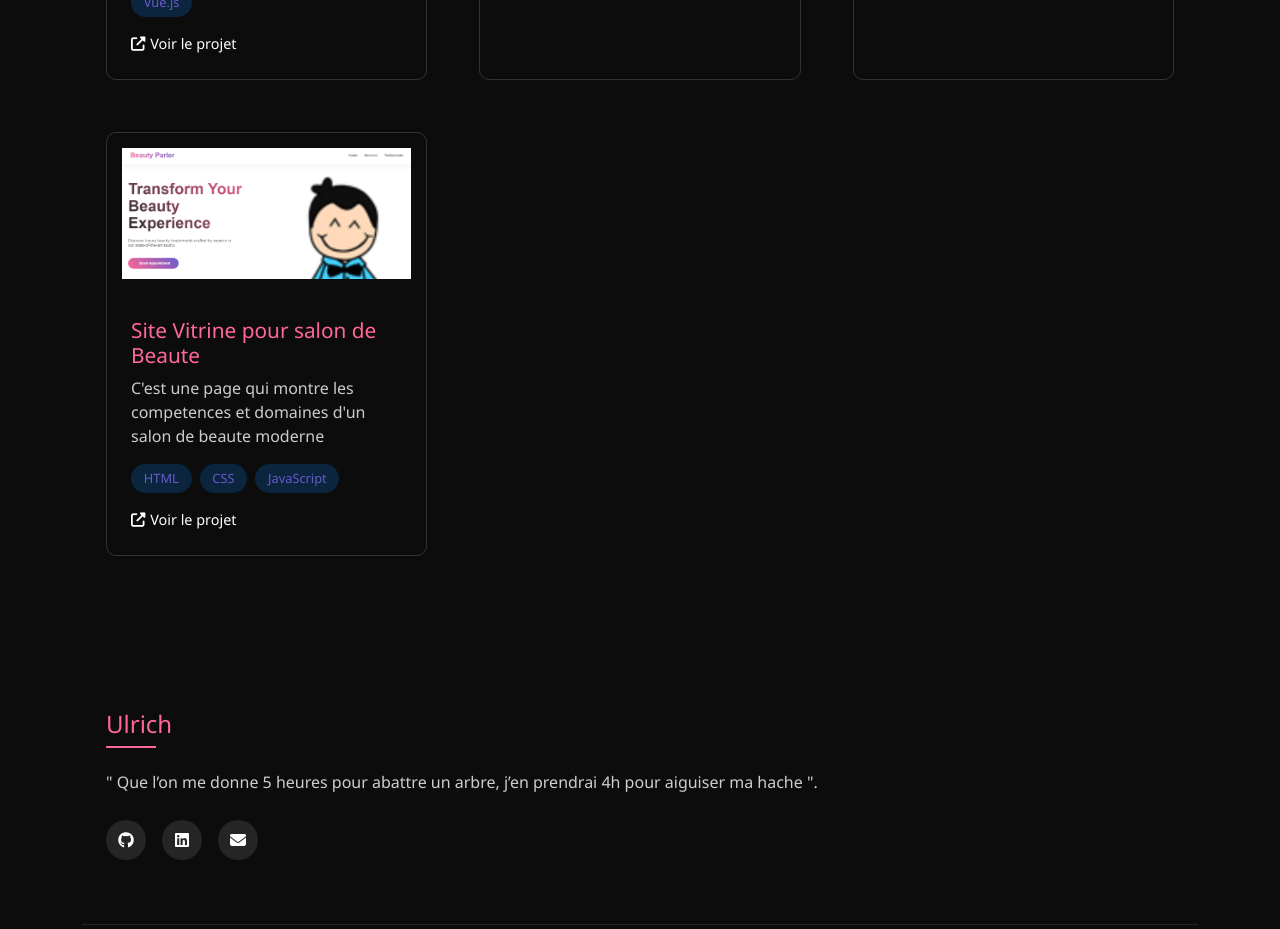
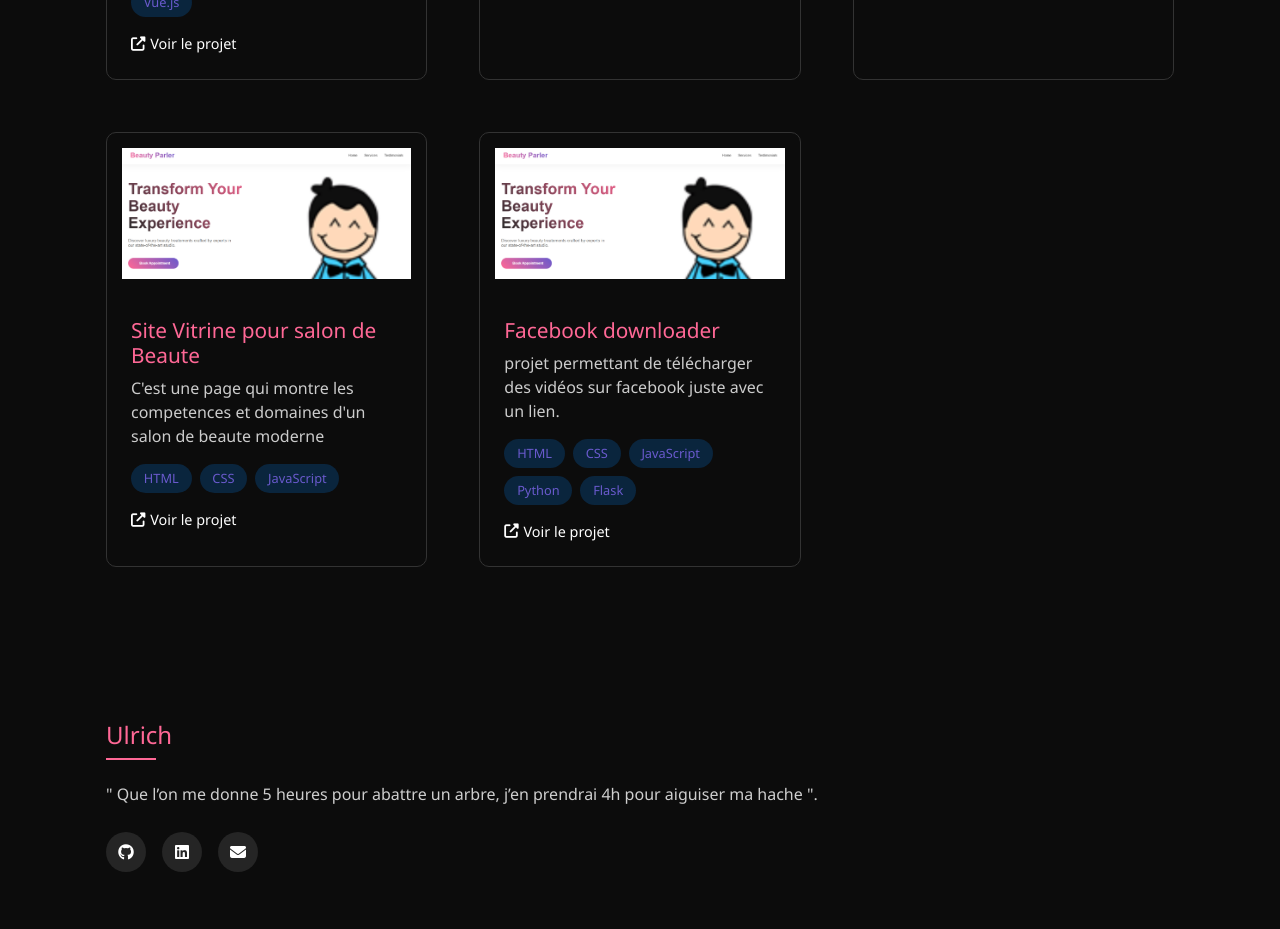
Before and after one commit to 54blackghost/Portofolio, a Vue app: page /projects in a window 1280 px wide. Shown: the part 780-1709 px from the top of the page. Built offline with nearby package versions, Linux system fonts and the light colour scheme.

Commit message:
ajout du 5e projet sur le dev project

```diff
--- a/src/components/Home.vue
+++ b/src/components/Home.vue
@@ -15,8 +15,9 @@ const title = "Développeur Web Full Stack et Graphisque Designer";
           <p>Je crée des identités visuelles modernes,des sites web responsive et je suis passionné par le digital et la tech.</p>
 
             <div>
-              <router-link to="/projects" class="btn btn-light btn-lg me-3">Voir mes projets</router-link>
+              <router-link to="/CV_NONO_ULRICH_DesignGraphique.pdf" class="btn btn-light btn-lg me-3">Télécharger mon CV</router-link>
               <router-link to="/contact" class="btn btn-outline-light btn-lg">Me contacter</router-link>
+
             </div>
         </div>
 
--- a/src/components/Projects.vue
+++ b/src/components/Projects.vue
@@ -60,6 +60,14 @@ const projects = [
     technologies: ['HTML', 'CSS', 'JavaScript'],
     VisiteLink: '#'
   },
+   {
+    id: 5,
+    title: 'Facebook downloader',
+    description: "projet permettant de télécharger des vidéos sur facebook juste avec un lien.",
+    image: '/beauty.PNG',
+    technologies: ['HTML', 'CSS', 'JavaScript', 'Python', 'Flask'],
+    VisiteLink: 'https://github.com/54blackghost/FB_downloader.git'
+  },
 
 
 ];
```
Also changed, not shown: public/fb_downloader.PNG (added).
